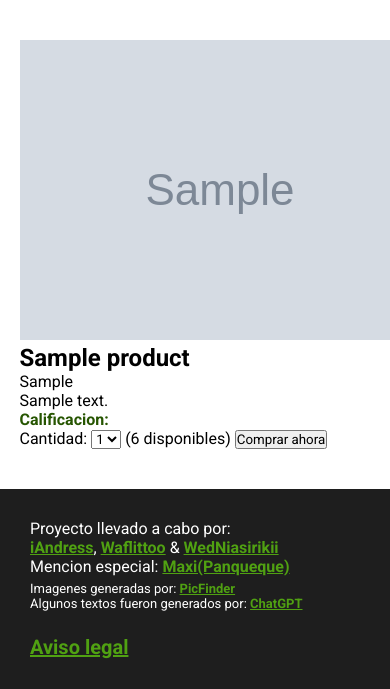
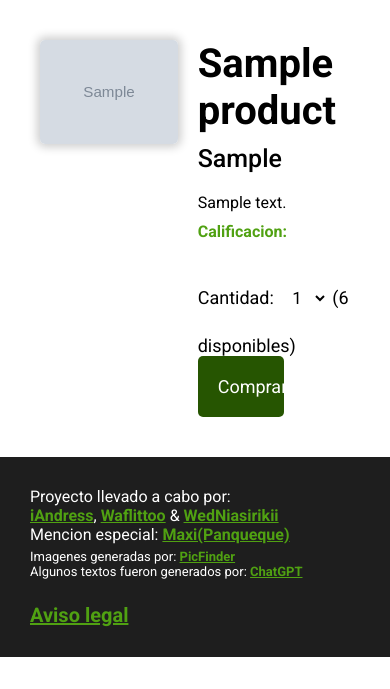
Before and after one commit to waflittoo/MagicHerbs, a Django app: page /product_page/1 in a window 390 px wide; the page is wider, and only the part inside the window is pictured. Shown: the part 222-911 px from the top of that part. After the commit the page ends 879 px from the top of that part, so only its background shows below. Run offline with Django 3.2, Linux system fonts and the light colour scheme; tables that the repository leaves empty hold one stand-in row (values such as "Sample post"); grey boxes marked "Sample" are stand-in pictures.

Commit message:
Añadido body{} y estilos de pagina de producto
Añadido body{} y estilos de pagina de producto

```diff
--- a/main_app/static/css/style.css
+++ b/main_app/static/css/style.css
@@ -12,7 +12,8 @@
 
 .link {
   font-weight: 700;
-  color: #265501;
+  color: #50A112;
+  cursor: pointer;
 }
 
 html {
@@ -32,14 +33,28 @@ html body .container main {
   margin: 40px auto;
 }
 
+a {
+  color: #000;
+  text-decoration: none;
+}
+
+.btn {
+  padding: 10px 25px;
+  border-radius: 5px;
+  background: #265501;
+  color: #fff;
+  border: none;
+  cursor: pointer;
+}
+
 .hidden {
   display: none;
 }
 
-.container header {
+body .container header {
   background: #52B532;
 }
-.container header .header-container {
+body .container header .header-container {
   width: 90%;
   max-width: 1366px;
   margin: auto;
@@ -120,86 +135,170 @@ html body .container main {
   padding: 20px;
   border-radius: 5px;
 }
-.container .index-main .index-main-container .index-cards .image-container {
+body .container .index-main .index-main-container .index-cards .image-container {
   margin-right: 20px;
 }
-.container .index-main .index-main-container .index-cards .image-container .image {
+body .container .index-main .index-main-container .index-cards .image-container .image {
   border: 10px solid #B0B0B0;
   border-radius: 5px;
   width: 100%;
   max-width: 250px;
 }
-.container .index-main .index-main-container .index-cards .text-container {
+body .container .index-main .index-main-container .index-cards .text-container {
   width: 60%;
 }
-.container .index-main .index-main-container .index-cards .text-container .title {
+body .container .index-main .index-main-container .index-cards .text-container .title {
   margin-bottom: 20px;
 }
-.container .index-main .index-main-container .index-cards .text-container h3 {
+body .container .index-main .index-main-container .index-cards .text-container h3 {
   font-weight: 500;
 }
-.container .index-main .index-main-container .index-cards .text-container .text {
+body .container .index-main .index-main-container .index-cards .text-container .text {
   margin-bottom: 20px;
 }
-.container .index-main .index-main-container .index-cards .text-container .text .sub_title {
+body .container .index-main .index-main-container .index-cards .text-container .text .sub_title {
   font-weight: 500;
 }
-.container .index-main .index-main-container .index-cards .text-container .text .light-italic {
+body .container .index-main .index-main-container .index-cards .text-container .text .light-italic {
   font-weight: 300;
   font-style: italic;
 }
-.container .index-main .index-main-container .index-cards .text-container a.text.link {
+body .container .index-main .index-main-container .index-cards .text-container a.text.link {
   color: #265501;
   font-weight: 700;
 }
 
-.container .products-main .main-container .cards-container {
+body .container .products-main .main-container .cards-container {
   display: flex;
   justify-content: center;
   flex-wrap: wrap;
 }
-.container .products-main .main-container .cards-container .card {
+body .container .products-main .main-container .cards-container .card {
   padding: 20px;
   width: 355px;
   background: #DADADA;
   border-radius: 5px;
   margin: 20px;
+  display: flex;
+  justify-content: space-between;
+  flex-direction: column;
 }
-.container .products-main .main-container .cards-container .card .image-container {
+body .container .products-main .main-container .cards-container .card .image-container {
+  flex: 1;
   margin-bottom: 40px;
   background: #B0B0B0;
 }
-.container .products-main .main-container .cards-container .card .image-container img {
+body .container .products-main .main-container .cards-container .card .image-container img {
   width: 100%;
 }
-.container .products-main .main-container .cards-container .card .text-container .price {
+body .container .products-main .main-container .cards-container .card .flex-container {
+  flex: 1;
+  display: flex;
+  flex-direction: column;
+  justify-content: space-between;
+}
+body .container .products-main .main-container .cards-container .card .flex-container .text-container .price {
   margin-bottom: 20px;
 }
+body .container .products-main .main-container .cards-container .card .flex-container .btn-container .get_btn {
+  display: inline-block;
+  background: #265501;
+  color: #fff;
+  margin: 20px 0;
+  margin-bottom: 0;
+  padding: 15px 20px;
+  border-radius: 5px;
+  text-decoration: none;
+}
 
-.container .travel-main .travel-main-container .title-container {
+body .container .product_page-main .product_page-main-container {
+  display: flex;
+  justify-content: space-between;
+}
+body .container .product_page-main .product_page-main-container .ref-image-container {
+  margin: 0 20px;
+  width: 40%;
+}
+body .container .product_page-main .product_page-main-container .ref-image-container img {
+  width: 100%;
+  border-radius: 5px;
+  box-shadow: 0px 0px 10px 3px rgba(0, 0, 0, 0.2);
+  -webkit-box-shadow: 0px 0px 10px 3px rgba(0, 0, 0, 0.2);
+  -moz-box-shadow: 0px 0px 10px 3px rgba(0, 0, 0, 0.2);
+}
+body .container .product_page-main .product_page-main-container .text-container {
+  display: flex;
+  flex-direction: column;
+  justify-content: space-between;
+  width: 50%;
+}
+body .container .product_page-main .product_page-main-container .text-container .details-container .product-title {
+  font-size: 40px;
+  margin-bottom: 10px;
+}
+body .container .product_page-main .product_page-main-container .text-container .details-container .price {
+  font-size: 25px;
+  font-weight: 500;
+  margin-bottom: 20px;
+}
+body .container .product_page-main .product_page-main-container .text-container .details-container .description {
+  font-size: 16px;
+  margin-bottom: 10px;
+}
+body .container .product_page-main .product_page-main-container .text-container .details-container .stars {
+  margin-bottom: 20px;
+}
+body .container .product_page-main .product_page-main-container .text-container .payment-container .payment-methods {
+  margin-bottom: 20px;
+}
+body .container .product_page-main .product_page-main-container .text-container .payment-container .payment-methods .fa-brands {
+  font-size: 55px;
+  color: #1E1E1E;
+  font-style: italic;
+}
+body .container .product_page-main .product_page-main-container .text-container .payment-container .payment-form label {
+  font-size: 18px;
+}
+body .container .product_page-main .product_page-main-container .text-container .payment-container .payment-form .amount-selector {
+  font-size: 18px;
+  padding: 6px 10px;
+  font-size: 17px;
+  background: none;
+  border: none;
+  cursor: pointer;
+  margin-bottom: 20px;
+}
+body .container .product_page-main .product_page-main-container .text-container .payment-container .payment-form .btn {
+  font-size: 18px;
+  padding: 20px;
+  width: 50%;
+  display: block;
+}
+
+body .container .travel-main .travel-main-container .title-container {
   width: 90%;
   margin: auto;
   margin-bottom: 50px;
 }
-.container .travel-main .travel-main-container .title-container h1 {
+body .container .travel-main .travel-main-container .title-container h1 {
   margin-bottom: 30px;
 }
-.container .travel-main .travel-main-container .title-container p {
+body .container .travel-main .travel-main-container .title-container p {
   font-size: 20px;
 }
-.container .travel-main .travel-main-container .title-container p.non-included {
+body .container .travel-main .travel-main-container .title-container p.non-included {
   font-weight: lighter;
   font-style: italic;
   font-size: 15px;
 }
-.container .travel-main .travel-main-container .destiny-cards {
+body .container .travel-main .travel-main-container .destiny-cards {
   width: 90%;
   margin: auto;
 }
-.container .travel-main .travel-main-container .destiny-cards p {
+body .container .travel-main .travel-main-container .destiny-cards p {
   font-size: 30px;
 }
-.container .travel-main .travel-main-container .destiny-cards .destiny {
+body .container .travel-main .travel-main-container .destiny-cards .destiny {
   display: flex;
   justify-content: space-between;
   background: #DADADA;
@@ -281,18 +380,18 @@ html body .container main {
   border: none;
   cursor: pointer;
 }
-.container .contact-main .form-container .text {
+body .container .contact-main .form-container .text {
   margin: 20px 0;
 }
 
-.container footer {
+body .container footer {
   background: #1E1E1E;
   padding: 50px;
   position: absolute;
   bottom: 0;
   width: 100%;
 }
-.container footer .footer-container {
+body .container footer .footer-container {
   width: 80%;
   display: flex;
   margin: auto;
@@ -301,25 +400,25 @@ html body .container main {
   align-items: center;
   color: #fff;
 }
-.container footer .footer-container .f-col {
+body .container footer .footer-container .f-col {
   display: flex;
   flex-direction: column;
   justify-content: center;
   height: 100%;
 }
-.container footer .footer-container .f-col .mention {
+body .container footer .footer-container .f-col .mention {
   font-size: 13px;
 }
-.container footer .footer-container .link {
+body .container footer .footer-container .link {
   color: #50A112;
   font-weight: 700;
   text-decoration: underline;
 }
-.container footer .footer-container a.legal {
+body .container footer .footer-container a.legal {
   font-size: 25px;
 }
 
-.container .legal-main {
+body .container .legal-main {
   width: 50%;
   margin: 20px auto;
   padding: 40px;
@@ -329,61 +428,61 @@ html body .container main {
   border-radius: 20px;
   background: #DADADA;
 }
-.container .legal-main h1 {
+body .container .legal-main h1 {
   margin-bottom: 50px;
 }
-.container .legal-main p {
+body .container .legal-main p {
   margin-bottom: 20px;
 }
-.container .legal-main p:last-child {
+body .container .legal-main p:last-child {
   margin-bottom: 0px;
 }
 
 @media screen and (max-width: 1025px) {
-  .container header .menu-container ul {
+  body .container header .menu-container ul {
     width: 70%;
   }
 }
 @media screen and (max-width: 900px) {
-  .container header .header-container .logo-container img {
+  body .container header .header-container .logo-container img {
     width: 150px;
   }
 }
 @media screen and (max-width: 750px) {
-  .container header .menu-container ul {
+  body .container header .menu-container ul {
     width: 90%;
   }
 }
 @media screen and (max-width: 660px) {
-  .container header .header-container .title-container .title a h1 {
+  body .container header .header-container .title-container .title a h1 {
     font-size: 30px;
   }
-  .container header .header-container .title-container .title a p {
+  body .container header .header-container .title-container .title a p {
     font-size: 14px;
   }
-  .container header .header-container .logo-container {
+  body .container header .header-container .logo-container {
     display: none;
   }
-  .container header .menu-container .menu-header-container {
+  body .container header .menu-container .menu-header-container {
     display: block;
   }
-  .container header .menu-container .menu-header-container .menu-btn {
+  body .container header .menu-container .menu-header-container .menu-btn {
     width: 35px;
     height: 35px;
     display: flex;
     flex-direction: column;
     justify-content: space-around;
   }
-  .container header .menu-container .menu-header-container .menu-btn:hover {
+  body .container header .menu-container .menu-header-container .menu-btn:hover {
     cursor: pointer;
   }
-  .container header .menu-container .menu-header-container .menu-btn .menu-style {
+  body .container header .menu-container .menu-header-container .menu-btn .menu-style {
     width: 100%;
     height: 6px;
     background: #fff;
     border-radius: 50px;
   }
-  .container header .menu-container .menu-header-container .menu-container-dropdown {
+  body .container header .menu-container .menu-header-container .menu-container-dropdown {
     background: #265501;
     top: 215px;
     left: 0;
@@ -391,160 +490,160 @@ html body .container main {
     padding-bottom: 20px;
     width: 100%;
   }
-  .container header .menu-container .menu-header-container .menu-container-dropdown ul {
+  body .container header .menu-container .menu-header-container .menu-container-dropdown ul {
     display: flex;
     flex-direction: column;
     justify-content: space-around;
     text-align: center;
     width: 100%;
   }
-  .container header .menu-container .menu-header-container .menu-container-dropdown ul li {
+  body .container header .menu-container .menu-header-container .menu-container-dropdown ul li {
     display: block;
   }
-  .container header .menu-container .menu-header-container .menu-container-dropdown ul li a {
+  body .container header .menu-container .menu-header-container .menu-container-dropdown ul li a {
     padding: 10px;
   }
-  .container header .menu-container .menu-header-container .menu-hidden {
+  body .container header .menu-container .menu-header-container .menu-hidden {
     display: none;
   }
-  .container header .menu-container ul {
+  body .container header .menu-container ul {
     display: none;
   }
 }
 @media screen and (max-width: 550px) {
-  .container header .header-container .logo-container {
+  body .container header .header-container .logo-container {
     display: none;
   }
-  .container header .menu-container ul {
+  body .container header .menu-container ul {
     width: 100%;
   }
 }
 @media screen and (max-width: 515px) {
-  .container header .menu-container ul {
+  body .container header .menu-container ul {
     display: none;
   }
 }
 @media screen and (max-width: 910px) {
-  .container .index-main {
+  body .container .index-main {
     width: 100%;
     padding: 20px;
   }
-  .container .index-main .index-main-container .index-cards {
+  body .container .index-main .index-main-container .index-cards {
     width: 100%;
   }
 }
 @media screen and (max-width: 800px) {
-  .container .index-main {
+  body .container .index-main {
     width: 90%;
   }
-  .container .index-main .index-main-container .index-cards {
+  body .container .index-main .index-main-container .index-cards {
     flex-direction: column;
   }
-  .container .index-main .index-main-container .index-cards .image-container {
+  body .container .index-main .index-main-container .index-cards .image-container {
     margin-right: 0;
     margin-bottom: 20px;
   }
-  .container .index-main .index-main-container .index-cards .text-container {
+  body .container .index-main .index-main-container .index-cards .text-container {
     width: 100%;
     margin: auto;
   }
-  .container .index-main .index-main-container .index-cards .text-container .title {
+  body .container .index-main .index-main-container .index-cards .text-container .title {
     margin-bottom: 15px;
     font-size: 20px;
   }
-  .container .index-main .index-main-container .index-cards .text-container .sub_title {
+  body .container .index-main .index-main-container .index-cards .text-container .sub_title {
     margin-bottom: 10px;
     font-size: 15px;
   }
-  .container .index-main .index-main-container .index-cards .text-container .text {
+  body .container .index-main .index-main-container .index-cards .text-container .text {
     font-size: 15px;
   }
 }
 @media screen and (max-width: 600px) {
-  .container .index-main {
+  body .container .index-main {
     width: 90%;
   }
-  .container .index-main .index-main-container .index-cards {
+  body .container .index-main .index-main-container .index-cards {
     flex-direction: column;
   }
-  .container .index-main .index-main-container .index-cards .image-container {
+  body .container .index-main .index-main-container .index-cards .image-container {
     margin: auto;
     margin-bottom: 20px;
   }
 }
 @media screen and (max-width: 800px) {
-  .container .travel-main .travel-main-container .destiny-cards .destiny {
+  body .container .travel-main .travel-main-container .destiny-cards .destiny {
     overflow: scroll;
     flex-direction: column;
   }
-  .container .travel-main .travel-main-container .destiny-cards .destiny .image-container {
+  body .container .travel-main .travel-main-container .destiny-cards .destiny .image-container {
     margin-right: 0;
     margin-bottom: 20px;
   }
 }
 @media screen and (max-width: 560px) {
-  .container .travel-main .travel-main-container .destiny-cards .destiny {
+  body .container .travel-main .travel-main-container .destiny-cards .destiny {
     flex-direction: column;
   }
-  .container .travel-main .travel-main-container .destiny-cards .destiny .image-container {
+  body .container .travel-main .travel-main-container .destiny-cards .destiny .image-container {
     margin: auto;
     margin-bottom: 20px;
   }
 }
 @media screen and (max-width: 450px) {
-  .container .travel-main .travel-main-container .destiny-cards .destiny .image-container {
+  body .container .travel-main .travel-main-container .destiny-cards .destiny .image-container {
     width: 100%;
   }
-  .container .travel-main .travel-main-container .destiny-cards .destiny .image-container img {
+  body .container .travel-main .travel-main-container .destiny-cards .destiny .image-container img {
     width: 100%;
   }
 }
 @media screen and (max-width: 950px) {
-  .container .contact-main .form-container form {
+  body .container .contact-main .form-container form {
     width: 80%;
   }
 }
 @media screen and (max-width: 600px) {
-  .container .contact-main .form-container form {
+  body .container .contact-main .form-container form {
     width: 100%;
   }
 }
 @media screen and (max-width: 500px) {
-  .container .contact-main .form-container form .form-group {
+  body .container .contact-main .form-container form .form-group {
     flex-direction: column;
   }
-  .container .contact-main .form-container form .form-group .input {
+  body .container .contact-main .form-container form .form-group .input {
     max-width: none;
   }
-  .container .contact-main .form-container form .form-group .group {
+  body .container .contact-main .form-container form .form-group .group {
     width: 100%;
   }
-  .container .contact-main .form-container form .form-group .message-group {
+  body .container .contact-main .form-container form .form-group .message-group {
     margin-top: 20px;
     height: 200px;
   }
 }
 @media screen and (max-width: 900px) {
-  .container footer {
+  body .container footer {
     padding: 30px;
   }
-  .container footer .footer-container {
+  body .container footer .footer-container {
     width: 100%;
   }
 }
 @media screen and (max-width: 700px) {
-  .container footer .footer-container p {
+  body .container footer .footer-container p {
     font-size: 16px;
   }
-  .container footer .footer-container a.legal.link {
+  body .container footer .footer-container a.legal.link {
     font-size: 20px;
   }
 }
 @media screen and (max-width: 600px) {
-  .container footer {
+  body .container footer {
     height: 200px;
   }
-  .container footer .footer-container {
+  body .container footer .footer-container {
     height: 100%;
     flex-direction: column;
     justify-content: space-between;
@@ -552,7 +651,7 @@ html body .container main {
   }
 }
 @media screen and (max-width: 1200px) {
-  .container .legal-main {
+  body .container .legal-main {
     width: 90%;
   }
 }
```
Also changed, not shown: other parts of main_app/static/css/style.css (+30 -30 lines), 1 other file.
